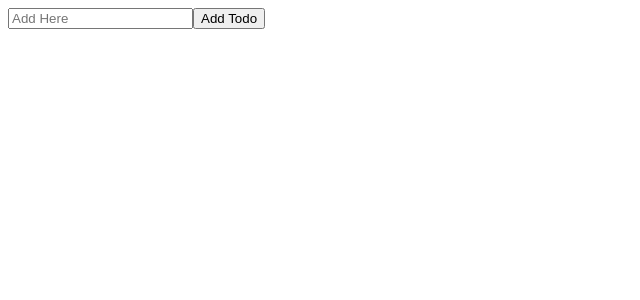
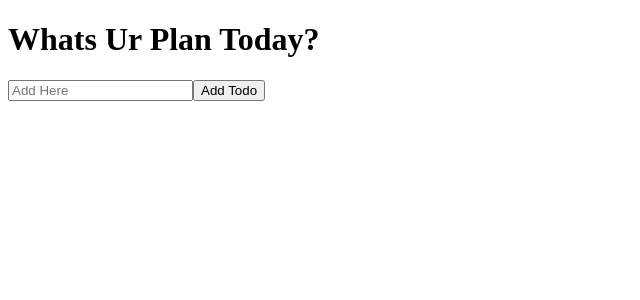
Before and after one commit to romanbatavi/react-todo-list2, a React (Create React App) app: page / in a window 1280 px wide. Shown: the top 300 px of the page, without its empty margins (0-640 px from the left). Built offline with nearby package versions, Linux system fonts and the light colour scheme.

Commit message:
create function todoform

```diff
--- a/src/App.js
+++ b/src/App.js
@@ -1,11 +1,10 @@
-import logo from './logo.svg';
 import './App.css';
-import TodoForm from './components/TodoForm';
+import TodoList from './components/TodoList';
 
 function App() {
   return (
     <div className="todo-app">
-      <TodoForm />
+      <TodoList />
     </div>
   );
 }
--- a/src/components/TodoForm.js
+++ b/src/components/TodoForm.js
@@ -10,10 +10,10 @@ function TodoForm(props) {
     const handleSubmit = e => {
         e.preventDefault();
 
-        // props.onSubmit({
-        //     id: Math.floor(Math.random() * 10000),
-        //     text: input
-        // });
+        props.onSubmit({
+            id: Math.floor(Math.random() * 10000),
+            text: input
+        });
 
         setInput('')
     };
--- a/src/components/TodoList.js
+++ b/src/components/TodoList.js
@@ -0,0 +1,25 @@
+import React, {useState} from 'react'
+
+import TodoForm from './TodoForm'
+function TodoList() {
+    const [todos, setTodos] = useState([]);
+
+    const addTodo = todo => {
+        if(!todo.text || /^\s*$/.test(todo.text)) {
+            return
+        }
+
+        const newTodos= [todo, ...todos]
+
+        setTodos(newTodos)
+    };
+
+    return (
+        <div>
+            <h1>Whats Ur Plan Today?</h1>
+            <TodoForm onSubmit={addTodo}/>
+        </div>
+    )
+}
+
+export default TodoList
```
